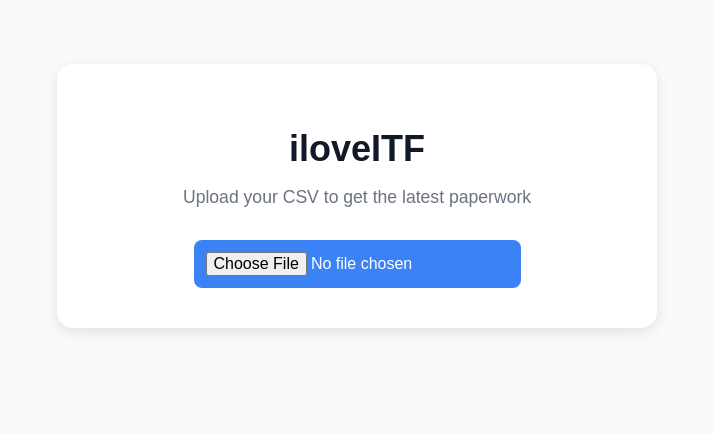
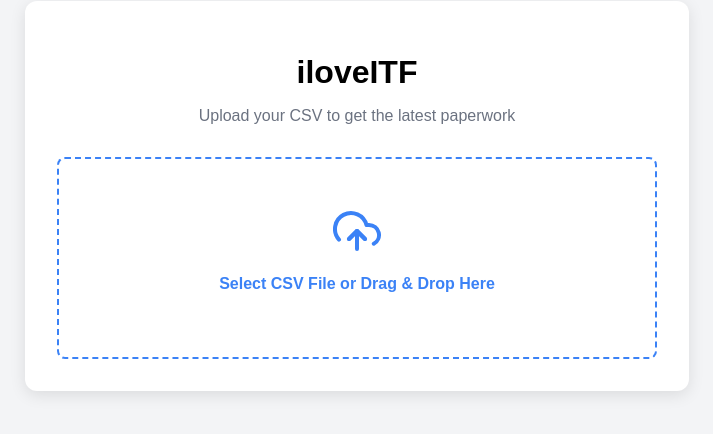
Before and after one commit to Smithx304/iloveitf_, a Next.js app: page / in a window 1280 px wide. Shown: the part 236-670 px from the top of the page, without its empty margins (283-996 px from the left). Built offline with nearby package versions, Linux system fonts and the light colour scheme.

Commit message:
Update page.tsx

```diff
--- a/app/page.tsx
+++ b/app/page.tsx
@@ -1,182 +1,176 @@
 'use client';
 
-import React, { useState } from 'react';
+import React, { useState, useCallback } from 'react';
+import { FiDownload, FiArrowLeft, FiUploadCloud } from 'react-icons/fi';
+import { ImSpinner2 } from 'react-icons/im';
 
 export default function Home() {
+  type Stage = 'upload' | 'preview' | 'processing' | 'done';
+  const [stage, setStage] = useState<Stage>('upload');
   const [file, setFile] = useState<File | null>(null);
-  const [loading, setLoading] = useState(false);
-  const [stage, setStage] = useState<'upload' | 'analyze' | 'result'>('upload');
   const [downloadUrl, setDownloadUrl] = useState<string | null>(null);
-  const [fileName, setFileName] = useState<string | null>(null);
 
-  const handleFileChange = (e: React.ChangeEvent<HTMLInputElement>) => {
-    const selectedFile = e.target.files?.[0] || null;
-    if (!selectedFile) return;
+  // Handle both drag/drop and file selection
+  const onDrop = useCallback((e: React.DragEvent) => {
+    e.preventDefault();
+    if (e.dataTransfer.files && e.dataTransfer.files[0]) {
+      const f = e.dataTransfer.files[0];
+      setFile(f);
+      setStage('preview');
+    }
+  }, []);
 
-    setLoading(true);
-    setFile(selectedFile);
-    setFileName(selectedFile.name);
-    setDownloadUrl(null);
-    setStage('analyze');
-
-    // Simulate short loading to preview file
-    setTimeout(() => {
-      setLoading(false);
-    }, 1000);
+  const onSelect = (e: React.ChangeEvent<HTMLInputElement>) => {
+    const f = e.target.files?.[0] || null;
+    if (f) {
+      setFile(f);
+      setStage('preview');
+    }
   };
 
-  const handleUpload = async () => {
+  const analyze = async () => {
     if (!file) return;
-    setLoading(true);
-
+    setStage('processing');
     const formData = new FormData();
     formData.append('file', file);
-
     try {
       const res = await fetch('https://iloveitf-backend.onrender.com/api/process', {
         method: 'POST',
         body: formData,
       });
-
-      if (!res.ok) throw new Error('Upload failed');
-
+      if (!res.ok) throw new Error();
       const blob = await res.blob();
       const url = window.URL.createObjectURL(blob);
       setDownloadUrl(url);
-      setStage('result');
+      setStage('done');
     } catch {
-      alert('Failed to process file. Please try again.');
-      setStage('upload');
-    } finally {
-      setLoading(false);
+      alert('Processing failed. Try again.');
+      setStage('preview');
     }
   };
 
-  const handleReset = () => {
+  const reset = () => {
     setFile(null);
     setDownloadUrl(null);
-    setFileName(null);
     setStage('upload');
   };
 
   return (
     <main style={{
-      display: 'flex',
-      minHeight: '100vh',
-      alignItems: 'center',
-      justifyContent: 'center',
-      backgroundColor: '#f9fafb',
-      padding: '2rem'
+      display: 'flex', alignItems: 'center', justifyContent: 'center',
+      minHeight: '100vh', background: '#f3f4f6', padding: '2rem'
     }}>
       <div style={{
-        textAlign: 'center',
-        backgroundColor: '#fff',
-        padding: '2.5rem',
-        borderRadius: '1rem',
-        boxShadow: '0 4px 14px rgba(0,0,0,0.1)',
-        maxWidth: '520px',
-        width: '100%'
+        width: '100%', maxWidth: 600, textAlign: 'center',
+        background: '#fff', padding: '2rem', borderRadius: 12,
+        boxShadow: '0 4px 16px rgba(0,0,0,0.1)'
       }}>
-        <h1 style={{
-          fontSize: '2.25rem',
-          fontWeight: 'bold',
-          marginBottom: '1rem',
-          color: '#111827'
-        }}>iloveITF</h1>
-        <p style={{
-          color: '#6b7280',
-          fontSize: '1.1rem',
-          marginBottom: '2rem'
-        }}>
+
+        <h1 style={{ fontSize: '2rem', marginBottom: '0.5rem' }}>iloveITF</h1>
+        <p style={{ color: '#6b7280', marginBottom: '2rem' }}>
           Upload your CSV to get the latest paperwork
         </p>
 
         {stage === 'upload' && (
-          <>
+          <div
+            onDragOver={e => e.preventDefault()}
+            onDrop={onDrop}
+            style={{
+              border: '2px dashed #3b82f6',
+              borderRadius: 8,
+              padding: '3rem 1rem',
+              cursor: 'pointer',
+              position: 'relative'
+            }}
+            onClick={() => document.getElementById('fileInput')?.click()}
+          >
+            <FiUploadCloud size={48} color="#3b82f6" />
+            <p style={{ margin: '1rem 0', color: '#3b82f6', fontWeight: 600 }}>
+              Select CSV File or Drag & Drop Here
+            </p>
             <input
+              id="fileInput"
               type="file"
               accept=".csv"
-              onChange={handleFileChange}
+              onChange={onSelect}
+              style={{ display: 'none' }}
+            />
+          </div>
+        )}
+
+        {stage === 'preview' && file && (
+          <>
+            <p style={{ marginBottom: '1rem', color: '#374151' }}>
+              📄 {file.name}
+            </p>
+            <button
+              onClick={analyze}
               style={{
-                fontSize: '1rem',
-                padding: '0.75rem',
-                backgroundColor: '#3b82f6',
-                color: '#fff',
-                borderRadius: '0.5rem',
-                border: 'none',
+                background: '#3b82f6', color: '#fff',
+                padding: '0.75rem 1.5rem', border: 'none',
+                borderRadius: 6, fontSize: '1rem', fontWeight: 600,
                 cursor: 'pointer'
               }}
-            />
+            >
+              Analyze Document
+            </button>
+            <button
+              onClick={reset}
+              style={{
+                marginLeft: 12, background: 'none', border: 'none',
+                color: '#6b7280', cursor: 'pointer', fontSize: '0.9rem'
+              }}
+            >
+              ← Change File
+            </button>
           </>
         )}
 
-        {stage === 'analyze' && fileName && (
-          <>
-            {loading && <p style={{ marginTop: '1rem' }}>Loading...</p>}
-            {!loading && (
-              <>
-                <p style={{ marginTop: '1rem', color: '#4b5563' }}>📄 {fileName}</p>
-                <button
-                  onClick={handleUpload}
-                  disabled={loading}
-                  style={{
-                    marginTop: '1.5rem',
-                    backgroundColor: '#3b82f6',
-                    color: '#fff',
-                    border: 'none',
-                    padding: '0.8rem 1.8rem',
-                    borderRadius: '0.5rem',
-                    fontSize: '1rem',
-                    fontWeight: 600,
-                    cursor: 'pointer'
-                  }}
-                >
-                  {loading ? 'Processing...' : 'Analyze Document'}
-                </button>
-              </>
-            )}
-          </>
+        {stage === 'processing' && (
+          <div style={{ margin: '2rem 0' }}>
+            <ImSpinner2 className="spin" size={32} color="#3b82f6" />
+            <p style={{ marginTop: 8, color: '#374151' }}>Processing…</p>
+          </div>
         )}
 
-        {stage === 'result' && downloadUrl && (
-          <>
+        {stage === 'done' && downloadUrl && (
+          <div style={{ display: 'flex', justifyContent: 'center', gap: '1rem' }}>
+            <button
+              onClick={reset}
+              style={{
+                background: '#3b82f6', color: '#fff',
+                width: 40, height: 40, borderRadius: '50%',
+                border: 'none', cursor: 'pointer'
+              }}
+            >
+              <FiArrowLeft size={20} />
+            </button>
             <a
               href={downloadUrl}
               download="Driver_Paperwork_Summary.xlsx"
               style={{
-                display: 'block',
-                marginTop: '1.5rem',
-                backgroundColor: '#3b82f6',
-                color: '#fff',
-                textDecoration: 'none',
-                padding: '0.8rem 1.5rem',
-                borderRadius: '0.5rem',
-                fontSize: '1rem',
-                fontWeight: 600
+                background: '#3b82f6', color: '#fff',
+                padding: '0.75rem 1.5rem', borderRadius: 6,
+                fontSize: '1rem', fontWeight: 600, textDecoration: 'none'
               }}
             >
+              <FiDownload style={{ verticalAlign: 'middle', marginRight: 6 }} />
               Download Document
             </a>
-            <button
-              onClick={handleReset}
-              style={{
-                marginTop: '1rem',
-                display: 'flex',
-                alignItems: 'center',
-                justifyContent: 'center',
-                color: '#3b82f6',
-                background: 'none',
-                border: 'none',
-                fontSize: '1rem',
-                cursor: 'pointer',
-                fontWeight: 500
-              }}
-            >
-              ← Go Back
-            </button>
-          </>
+          </div>
         )}
       </div>
+
+      {/* Simple CSS spinner */}
+      <style jsx>{`
+        .spin {
+          animation: spin 1s linear infinite;
+        }
+        @keyframes spin {
+          from { transform: rotate(0deg) }
+          to   { transform: rotate(360deg) }
+        }
+      `}</style>
     </main>
   );
 }
```
